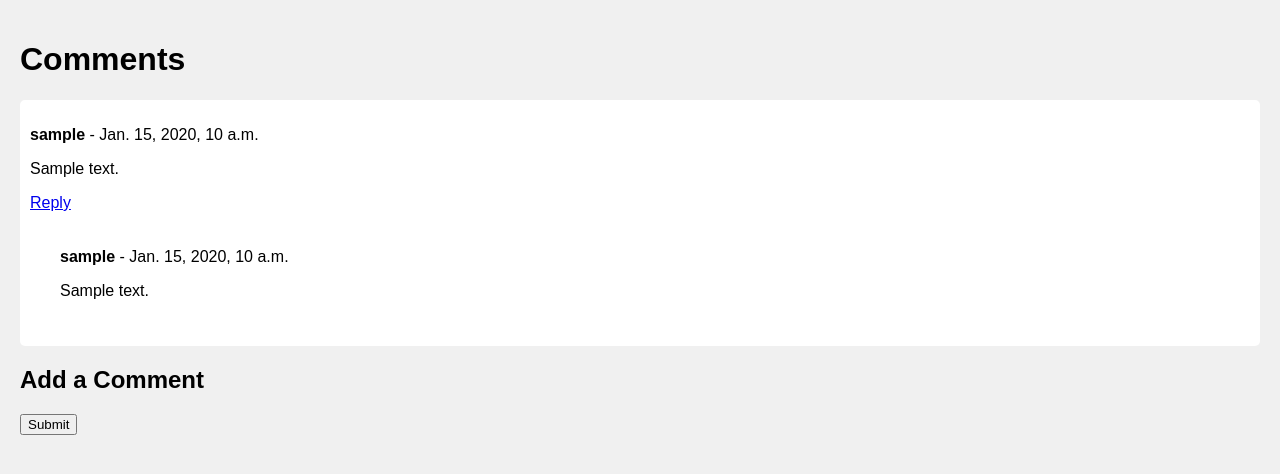
After one commit to OOlexandr/Comments, a Django app: template comments/comments_app/templates/comments_app/view_comments.html in a window 1280 px wide. The commit adds this page. Shown: the top 474 px of the page. Run offline with Django 3.2, Linux system fonts and the light colour scheme; the template is opened without the code that fills it: most values are stand-ins (such as "Sample title", 1, 10 or a date in 2020).

Commit message:
Displaying comments
Displaying comments.
Also broke posting comments.

```diff
--- a/comments/comments_app/models.py
+++ b/comments/comments_app/models.py
@@ -6,6 +6,7 @@ class Comment(models.Model):
     email = models.EmailField(max_length=20, unique=True, null=False)
     text = models.CharField(max_length=500)
     created = models.DateTimeField(default=datetime.now)
+    parent = models.ForeignKey('self', null=True, blank=True, related_name='replies', on_delete=models.CASCADE)
 
     def __str__(self):
-        return f"{self.text}"
+        return f"{self.text[:20]}"
--- a/comments/comments_app/templates/comments_app/add_comment.html
+++ b/comments/comments_app/templates/comments_app/add_comment.html
@@ -4,7 +4,7 @@
     <title>Comments</title>
 </head>
 
-<form method="POST" action="{% url 'comments_app:comment' %}">
+<form method="POST" action="{% url 'comments_app:add_comment' %}">
     {% csrf_token %}
         <label>Username:
             {{form.username}}
--- /dev/null
+++ b/comments/comments_app/templates/comments_app/view_comments.html
@@ -0,0 +1,71 @@
+<!DOCTYPE html>
+<html lang="en">
+<head>
+    <meta charset="UTF-8">
+    <meta name="viewport" content="width=device-width, initial-scale=1.0">
+    <title>Comments</title>
+    <style>
+        body {
+            font-family: Arial, sans-serif;
+            background-color: #f0f0f0;
+            margin: 0;
+            padding: 20px;
+        }
+        .comment {
+            background-color: white;
+            padding: 10px;
+            margin: 10px 0;
+            border-radius: 5px;
+        }
+        .reply {
+            margin-left: 20px;
+        }
+        form {
+            margin-top: 20px;
+        }
+    </style>
+</head>
+<body>
+    <h1>Comments</h1>
+    <div id="comments">
+        {% for comment in comments %}
+            <div class="comment">
+                <p><strong>{{ comment.username }}</strong> - {{ comment.created_at }}</p>
+                <p>{{ comment.text }}</p>
+                <a href="#" onclick="showReplyForm( comment.id );">Reply</a>
+                <div id="reply-form-{{ comment.id }}" class="reply-form" style="display:none;">
+                    <form method="post" action="{% url 'comments_app:add_comment' %}">
+                        {% csrf_token %}
+                        {{ form.as_p }}
+                        <input type="hidden" name="parent" value="{{ comment.id }}">
+                        <button type="submit">Submit</button>
+                    </form>
+                </div>
+                {% for reply in comment.replies.all %}
+                    <div class="comment reply">
+                        <p><strong>{{ reply.username }}</strong> - {{ reply.created_at }}</p>
+                        <p>{{ reply.text }}</p>
+                    </div>
+                {% endfor %}
+            </div>
+        {% endfor %}
+    </div>
+    <h2>Add a Comment</h2>
+    <form method="post" action="{% url 'comments_app:add_comment' %}">
+        {% csrf_token %}
+        {{ form.as_p }}
+        <button type="submit">Submit</button>
+    </form>
+
+    <script>
+        function showReplyForm(commentId) {
+            var replyForm = document.getElementById('reply-form-' + commentId);
+            if (replyForm.style.display === 'none') {
+                replyForm.style.display = 'block';
+            } else {
+                replyForm.style.display = 'none';
+            }
+        }
+    </script>
+</body>
+</html>
--- a/comments/comments_app/urls.py
+++ b/comments/comments_app/urls.py
@@ -4,6 +4,6 @@ from . import views
 app_name = 'comments_app'
 
 urlpatterns = [
-    path('', views.main, name='main'),
-    path('comment/', views.comment, name='comment')
+    path('', views.view_comment, name='view_comments'),
+    path('comment/', views.add_comment, name='add_comment')
 ]
```
Also changed, not shown: comments/comments_app/forms.py (+5 -2 lines), comments/comments_app/views.py (+7 -4 lines).
